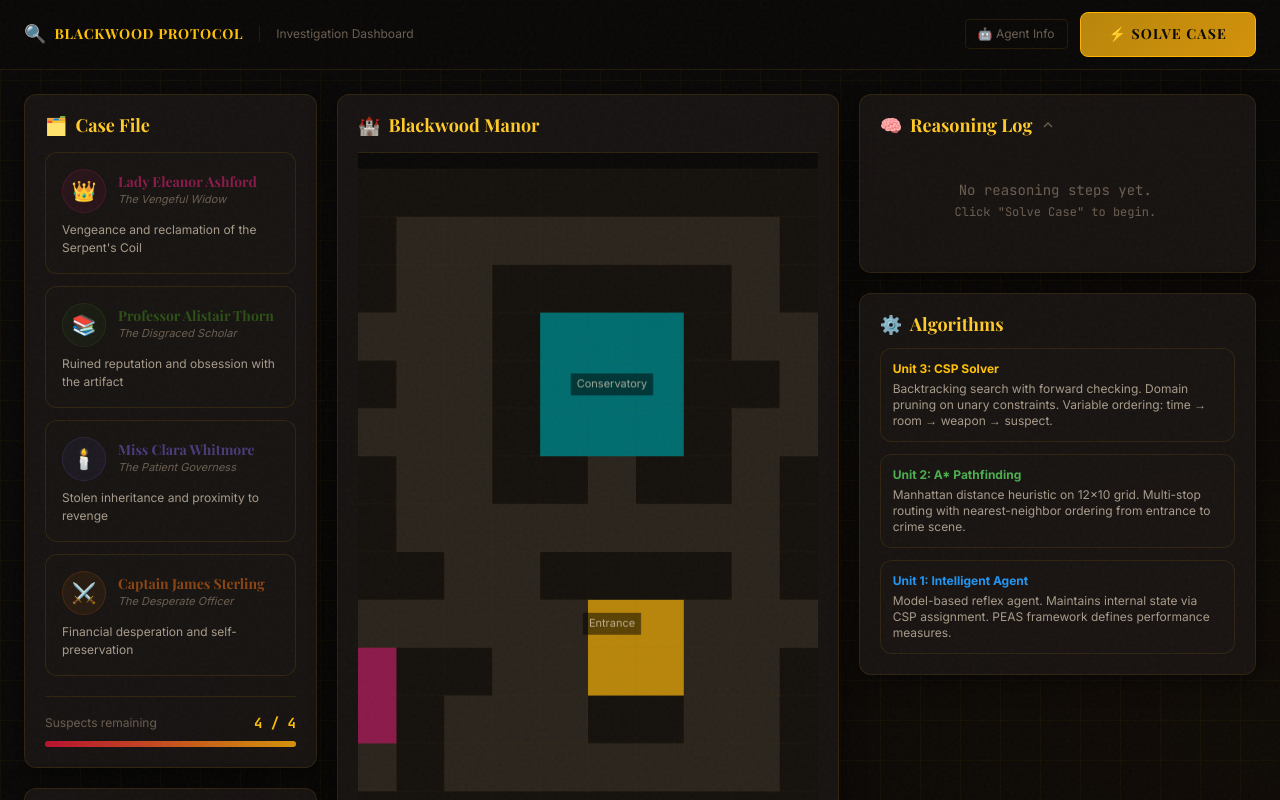
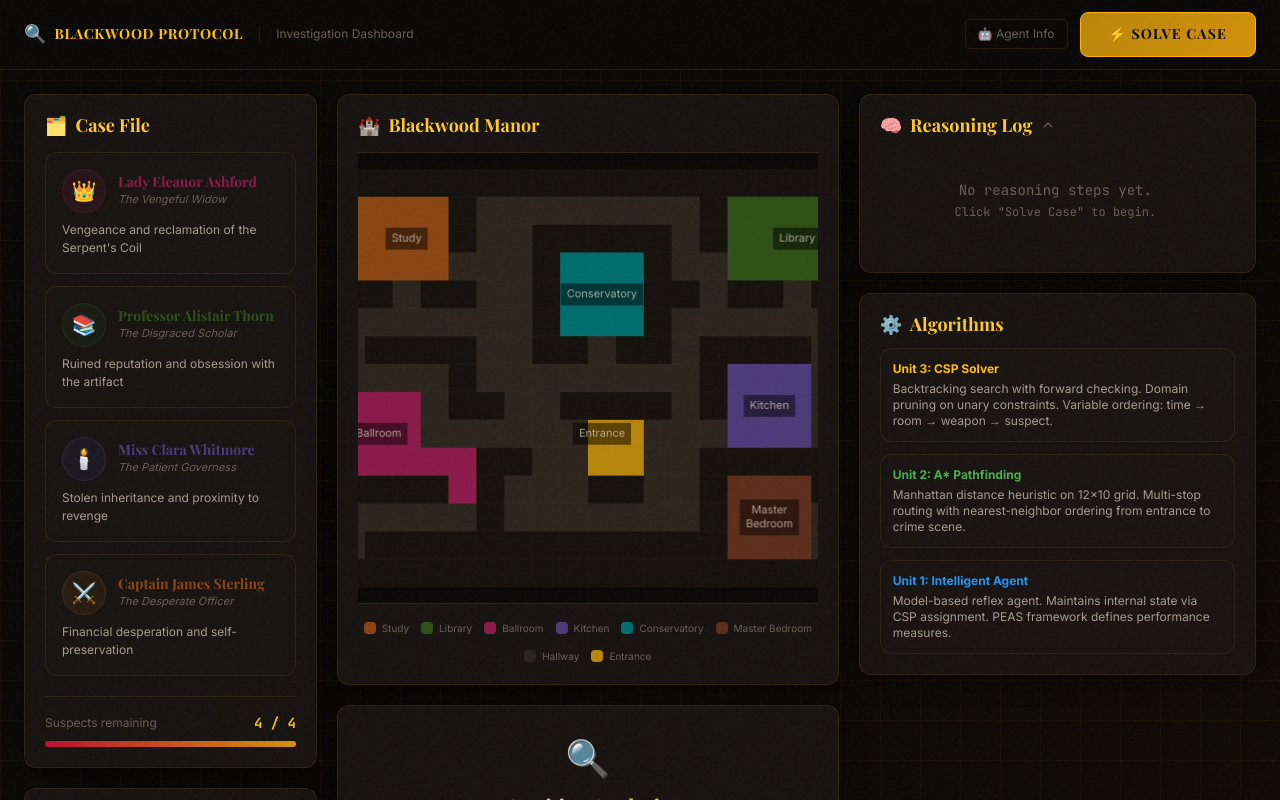
Before and after one commit to coderanik/Infernia, a Next.js app: page /investigate in a window 1280 px wide. Shown: the top 800 px of the page. Built offline with nearby package versions, Linux system fonts and the light colour scheme.

Commit message:
fix: adjust grid canvas rendering size for newly expanded 20x15 Manor map

```diff
--- a/components/MansionMap.tsx
+++ b/components/MansionMap.tsx
@@ -15,7 +15,7 @@ export default function MansionMap({ highlightRoom, path, isAnimating }: Mansion
   const [animationProgress, setAnimationProgress] = useState(0);
   const animationRef = useRef<number>(0);
 
-  const CELL_SIZE = 48;
+  const CELL_SIZE = 28;
   const PADDING = 16;
   const canvasWidth = GRID_COLS * CELL_SIZE + PADDING * 2;
   const canvasHeight = GRID_ROWS * CELL_SIZE + PADDING * 2;
```
